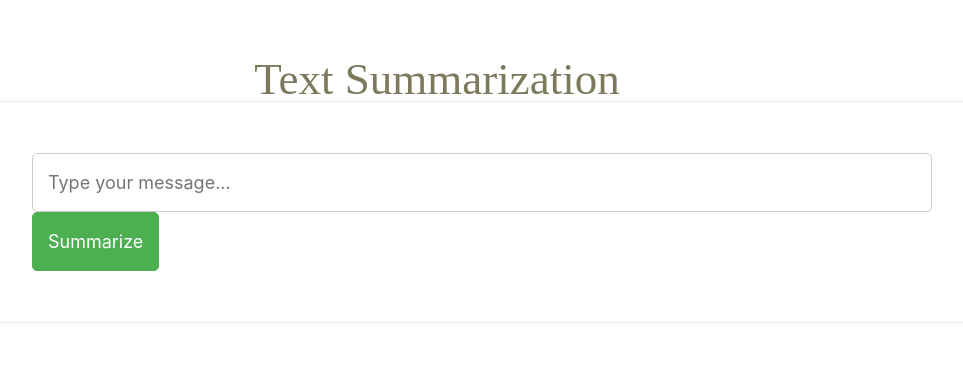
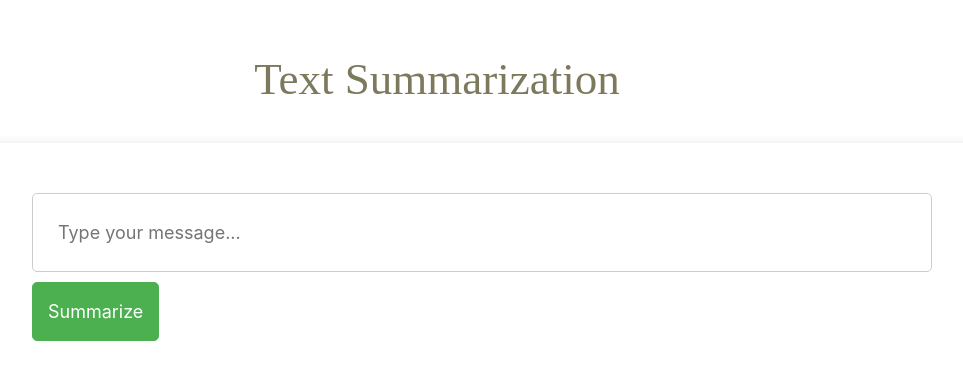
Before and after one commit to AI2Enginex/Text-Summarization-documentationQA-Langchain-Application, a Django app: template templates/text_summarization.html in a window 1280 px wide. Shown: the part 56-446 px from the top of the page, without its empty margins (203-1166 px from the left). Run offline with Django 3.2, Linux system fonts and the light colour scheme; the template is opened without the code that fills it, so the values that code supplies are empty; some libraries are stand-ins or nearby versions.

Commit message:
second commit

```diff
--- a/templates/text_summarization.html
+++ b/templates/text_summarization.html
@@ -5,8 +5,9 @@
 <style>
     .chat-input-container {
         background-color: white;
-        padding-top: 70px;
+        margin-top: 40px;
         padding: 50px;
+        padding-bottom: 50px;
         display: flex;
         align-items: center;
         margin-left: 100px;
@@ -15,7 +16,7 @@
     }
 
     .chat-input {
-        padding: 15px;
+        padding: 25px;
         /* Increase padding for more height */
         font-size: 18px;
         /* Increase font size */
@@ -29,6 +30,7 @@
 
     .chat-button {
         padding: 15px;
+        margin-top: 10px;
         /* Increase padding for more height */
         font-size: 18px;
         /* Increase font size */
@@ -52,10 +54,14 @@
         margin: 0;
         padding-top: 55px;
     }
+
     .summary {
         padding-top: 50px;
+        padding-left: 120px;
+        justify-content: center;
 
     }
+
     .loading-container {
         display: none;
         text-align: center;
@@ -73,8 +79,13 @@
     }
 
     @keyframes spin {
-        0% { transform: rotate(0deg); }
-        100% { transform: rotate(360deg); }
+        0% {
+            transform: rotate(0deg);
+        }
+
+        100% {
+            transform: rotate(360deg);
+        }
     }
 </style>
 
@@ -82,7 +93,8 @@
 <div class="alert {% if message.tags == 'success' %}alert-success{% elif message.tags == 'error' %}alert-danger{% elif message.tags == 'warning' %}alert-warning{% endif %} alert-dismissible fade show"
     role="alert">
     <strong>
-            {% if message.tags == 'success' %}Success:{% elif message.tags == 'error' %}Error:{% elif message.tags == 'warning' %}Warning:{% endif %}
+        {% if message.tags == 'success' %}Success:{% elif message.tags == 'error' %}Error:{% elif message.tags ==
+        'warning' %}Warning:{% endif %}
     </strong> {{ message }}
     <button type="button" class="close" data-dismiss="alert" aria-label="Close">
         <span aria-hidden="true">&times;</span>
@@ -102,6 +114,7 @@
     <div class="chat-input-container">
         <form id="summarizeForm" action="summarize_long_text" method="post">{% csrf_token %}
             <input type="text" name="userinput" class="chat-input" placeholder="Type your message...">
+
             <button class="chat-button" onclick="showLoading()">Summarize</button>
         </form>
     </div>
@@ -112,6 +125,8 @@
     <div class="loading-spinner"></div>
     <p>Loading...</p>
 </div>
+
+<div class="container">
 
     {% if text_summary %}
     <div class="container summary">
@@ -125,6 +140,9 @@
     </div>
     {% endif %}
 
+</div>
+
+
 <script>
     function showLoading() {
         document.getElementById("loadingContainer").style.display = "block";
@@ -132,4 +150,4 @@
 </script>
 
 
-{% endblock  %}
+{% endblock %}
```
Lines whose indentation alone changed are shown as unchanged.
